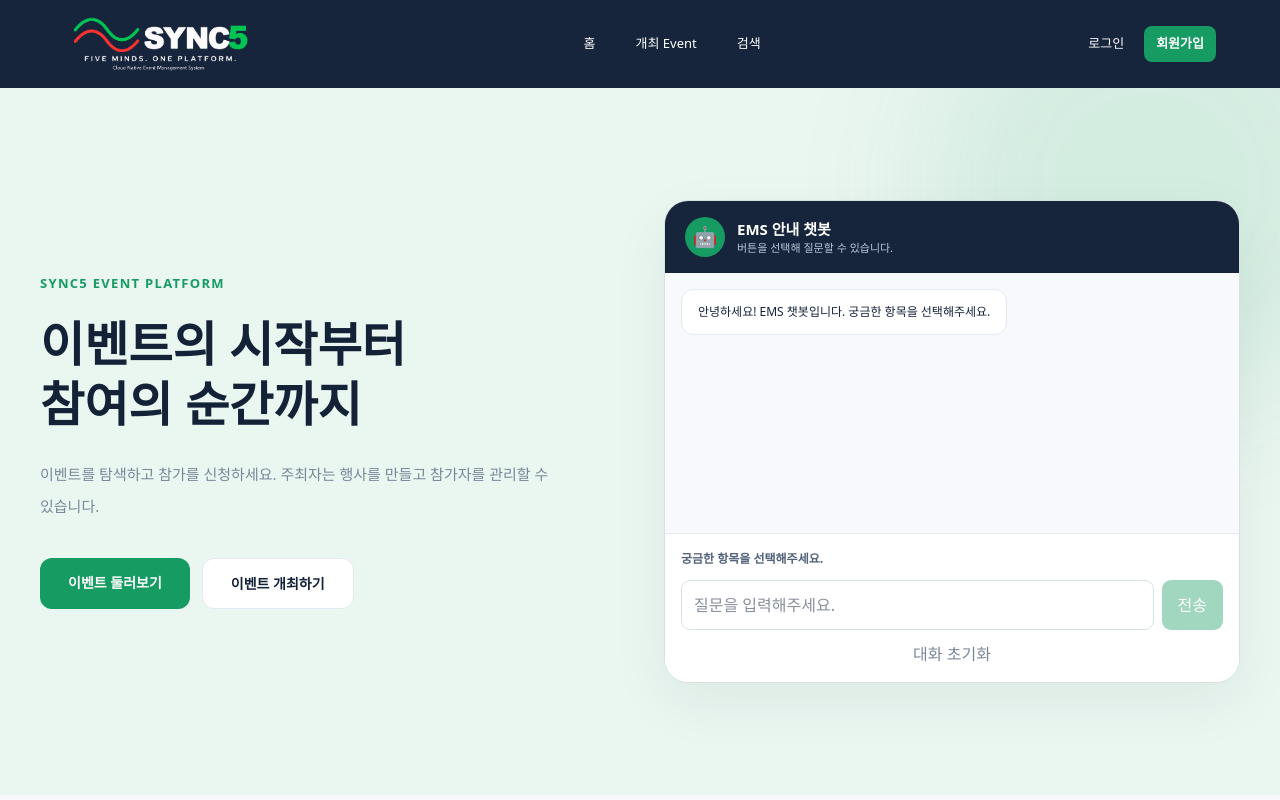
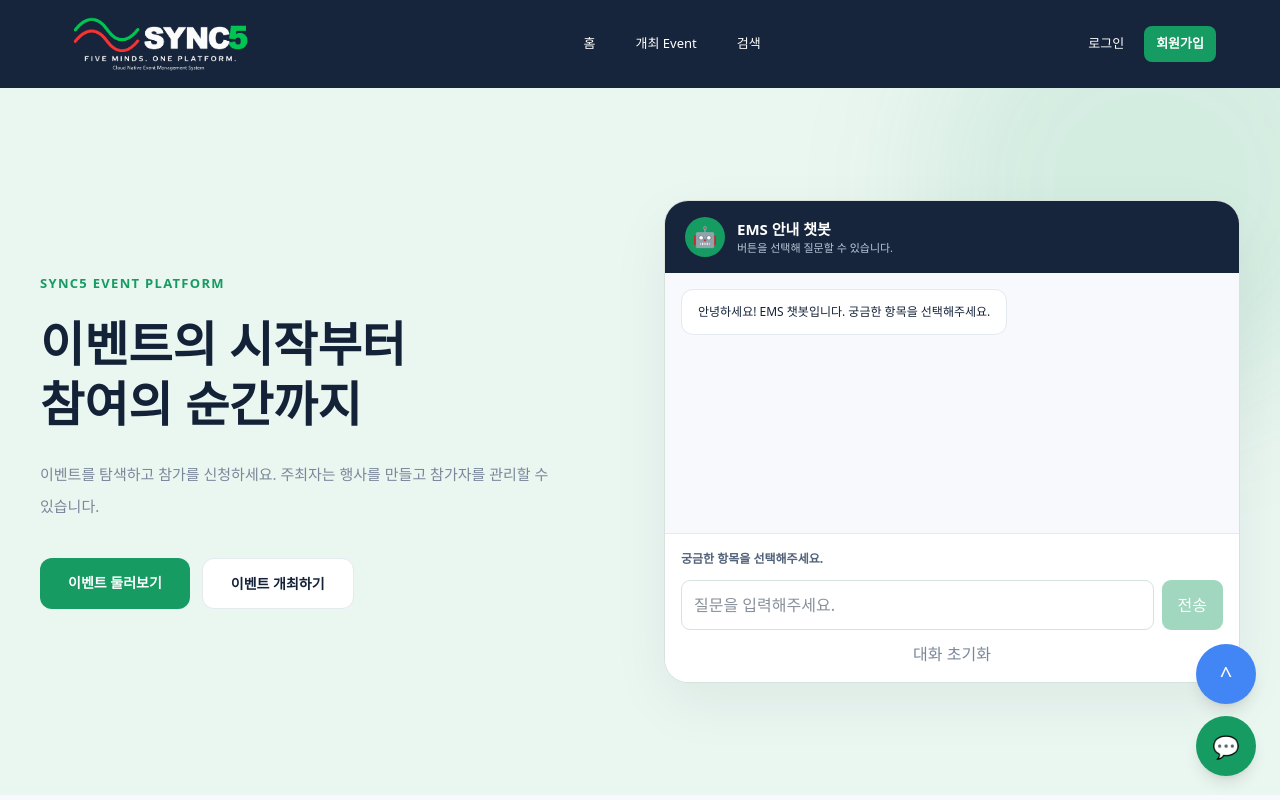
Before and after one commit to OZA-bot-droid/ems, a React (Vite) app in the folder frontend/: page /home in a window 1280 px wide. Shown: the top 800 px of the page. Built offline with nearby package versions, Linux system fonts and the light colour scheme; no server answers.

Commit message:
상시 챗봇 추가

```diff
--- a/frontend/src/app/router.jsx
+++ b/frontend/src/app/router.jsx
@@ -25,6 +25,7 @@ import PollListPage from '../features/interaction/pages/PollListPage';
 import PollResultPage from '../features/interaction/pages/PollResultPage';
 import EmailFound from '../features/member/pages/EmailFound';
 import Home from '../features/Home';
+import FloatingChatBot from '../components/chatbot/FloatingChatBot';
 
 function EventDetailRoute() {
   const { eventId } = useParams();
@@ -38,6 +39,9 @@ function EventDetailRoute() {
 
 // Actual Event/Member UI is mounted without the scaffold MainLayout to avoid duplicate sidebars.
 export const router = createBrowserRouter([
+  {
+    element: <FloatingChatBot />,
+    children: [
       { path: '/', element: <Navigate to="/home" replace /> },
       { path: '/home', element: <Home /> },
       { path: '/login', element: <LoginPage /> },
@@ -73,4 +77,6 @@ export const router = createBrowserRouter([
       },
       { path: '/bootstrap', element: <BootstrapPage /> },
       { path: '*', element: <p role="alert">페이지를 찾을 수 없습니다.</p> },
+    ],
+  },
 ]);
--- a/frontend/src/components/chatbot/ChatBot.jsx
+++ b/frontend/src/components/chatbot/ChatBot.jsx
@@ -1,14 +1,21 @@
-import React, { useState } from 'react';
+import React, { useEffect, useRef, useState } from 'react';
 import { CHAT_OPTIONS } from './data.js';
 
-const ChatBot = () => {
+const ChatBot = ({ floating = false }) => {
   const [chatInput, setChatInput] = useState('');
+  const chatScrollRef = useRef(null);
   const [messages, setMessages] = useState([
     {
       type: 'bot',
       text: '안녕하세요! EMS 챗봇입니다. 궁금한 항목을 선택해주세요.',
     },
   ]);
+
+  useEffect(() => {
+    if (chatScrollRef.current) {
+      chatScrollRef.current.scrollTop = chatScrollRef.current.scrollHeight;
+    }
+  }, [messages]);
 
   // 키워드 검색
   const findChatAnswer = (message) => {
@@ -52,12 +59,15 @@ const ChatBot = () => {
       },
     ]);
 
-    setChatStarted(false);
     setChatInput('');
   };
 
   return (
-    <div className="hidden overflow-hidden rounded-[24px] border border-[#d6e3dc] bg-white shadow-[0_20px_60px_rgba(20,34,56,0.06)] lg:flex lg:flex-col">
+    <div
+      className={`overflow-hidden rounded-[24px] border border-[#d6e3dc] bg-white shadow-[0_20px_60px_rgba(20,34,56,0.06)] ${
+        floating ? 'flex w-full flex-col' : 'hidden lg:flex lg:flex-col'
+      }`}
+    >
       {/* 챗봇 헤더 */}
       <div className="flex items-center gap-3 bg-[#17253c] px-5 py-4 text-white">
         <div className="flex h-10 w-10 items-center justify-center rounded-full bg-[#169b62] text-[20px]">
@@ -71,7 +81,10 @@ const ChatBot = () => {
       </div>
 
       {/* 채팅 메시지 */}
-      <div className="flex h-[260px] flex-col gap-3 overflow-y-auto bg-[#f7f9fc] p-4">
+      <div
+        ref={chatScrollRef}
+        className="flex h-[260px] flex-col gap-3 overflow-y-auto bg-[#f7f9fc] p-4"
+      >
         {messages.map((message, index) => (
           <div
             key={index}
--- /dev/null
+++ b/frontend/src/components/chatbot/FloatingChatBot.jsx
@@ -0,0 +1,76 @@
+import React, { useState } from 'react';
+import { Outlet, useLocation } from 'react-router-dom';
+import ChatBot from './ChatBot';
+
+const FloatingChatBot = () => {
+  const [isOpen, setIsOpen] = useState(false);
+  const { pathname } = useLocation();
+
+  const scrollToTop = () => {
+    // 즉시 이동 : instant
+    // 부드럽게 이동 : smooth
+    window.scrollTo({
+      top: 0,
+      behavior: 'instant',
+    });
+  };
+
+  return (
+    <>
+      {/* 기존 페이지 */}
+      <Outlet />
+
+      <div className="fixed bottom-6 right-6 z-[100] flex flex-col items-end gap-3">
+        {isOpen ? (
+          // 중앙 챗봇 팝업
+          <div className="relative w-[clac(100vw-48px(] max-w-[450px]">
+            <div className="relative w-full max-w-[450px]" role="region" aria-label="EMS 안내 챗봇">
+              {/* 닫기 버튼 */}
+              <button
+                type="button"
+                onClick={() => setIsOpen(false)}
+                className="absolute right-3 top-3 z-10 flex h-8 w-8 items-center justify-center rounded-full bg-white/15 text-[20px] text-white hover:bg-white/25"
+                aria-label="챗봇 닫기"
+              >
+                ×
+              </button>
+
+              {/* 기존 챗봇 */}
+              <ChatBot floating />
+            </div>
+          </div>
+        ) : (
+          // 오른쪽 아래 챗봇 버튼
+          <div className="flex flex-col items-center gap-3">
+            {/* Home 페이지에서만 표시 */}
+            {pathname === '/home' && (
+              <button
+                type="button"
+                onClick={scrollToTop}
+                className="flex h-[60px] w-[60px] items-center justify-center rounded-full bg-ems-google-blue text-ems-surface shadow-lg transition hover:scale-105"
+                aria-label="맨 위로 이동"
+                title="맨 위로 이동"
+                style={{ fontSize: '22px' }}
+              >
+                ^
+              </button>
+            )}
+
+            {/* 챗봇 버튼 */}
+            <button
+              type="button"
+              onClick={() => setIsOpen(true)}
+              className="flex h-[60px] w-[60px] items-center justify-center rounded-full bg-ems-primary text-ems-surface shadow-lg transition hover:scale-105 hover:bg-ems-member-primary-hover"
+              aria-label="챗봇 열기"
+              style={{ fontSize: '22px' }}
+            >
+              {isOpen ? '✕' : '💬'}
+            </button>
+          </div>
+        )}
+      </div>
+    </>
+  );
+};
+
+export default FloatingChatBot;
--- a/frontend/src/components/chatbot/data.js
+++ b/frontend/src/components/chatbot/data.js
@@ -1,4 +1,8 @@
 export const CHAT_OPTIONS = [
+  {
+    keywords: ['반가워', '안녕'],
+    answer: '반갑습니다. 무엇을 도와 드릴까요?',
+  },
   {
     keywords: ['행사 신청', '행사 참가', '참가 신청', '이벤트 신청', '행사', '이벤트'],
     answer:
--- a/frontend/src/features/Home.jsx
+++ b/frontend/src/features/Home.jsx
@@ -5,7 +5,7 @@ import { eventApi } from './event/api/eventApi.js';
 import { formatShort, STATUS_BADGE } from './event/utils/format.js';
 import logo from '../components/img/SYNC5trans.png';
 import './home.css';
-import ChatBot from '../components/chatBot/ChatBot.jsx';
+import ChatBot from '../components/chatbot/ChatBot.jsx';
 
 const Home = () => {
   const { accessToken, authLoading, role, logout } = useAuth();
```
Lines whose indentation alone changed are shown as unchanged.
